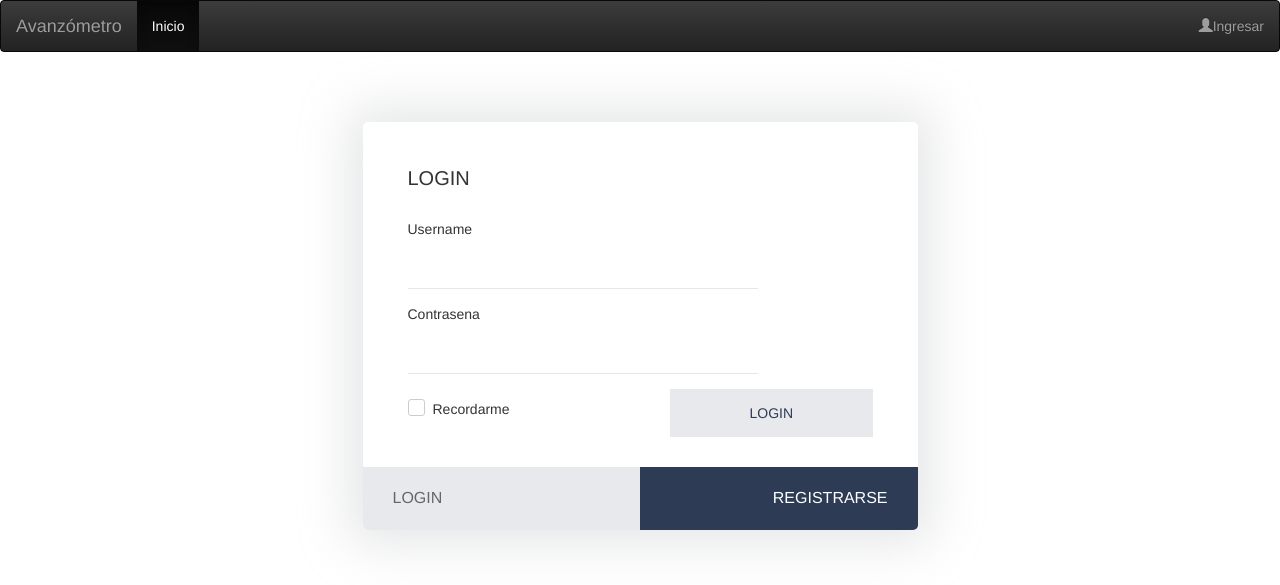
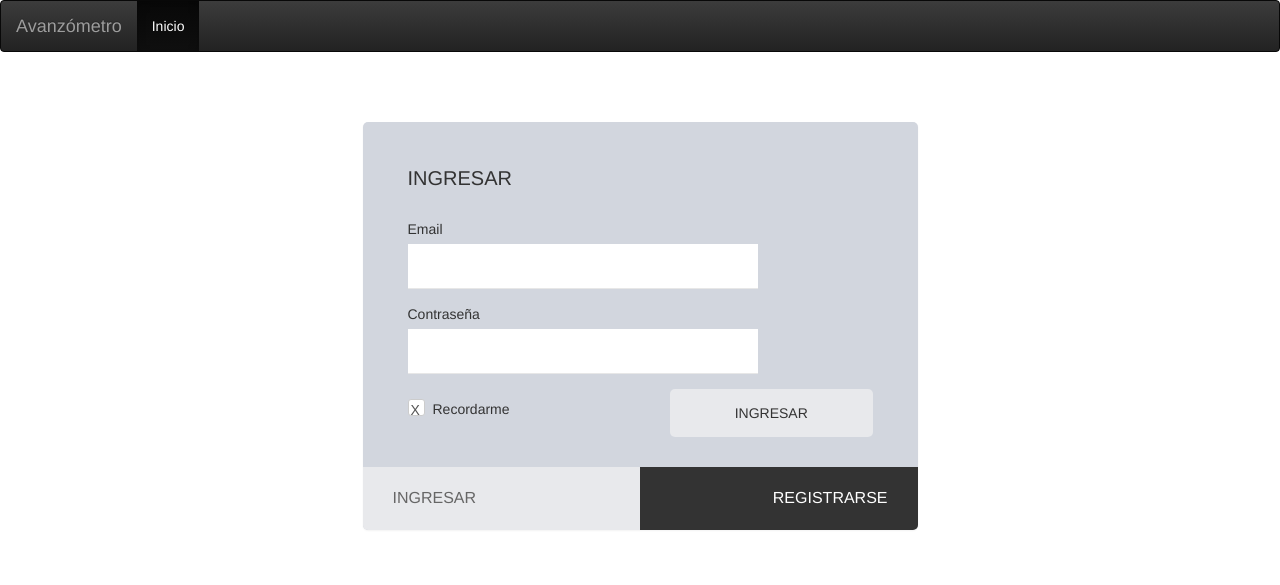
Before and after one commit to mabraca/Software, a Django app: template Avanzometro/template/registration/login.html in a window 1280 px wide. Shown: the top 585 px of the page. Run offline with Django 3.2, Linux system fonts and the light colour scheme; the template is opened without the code that fills it, so the values that code supplies are empty; parts of the project's set-up code (start-up, migrations or seed data) failed here and were passed over; some libraries are stand-ins or nearby versions.

Commit message:
PAra Abe

```diff
--- a/Avanzometro/settings.py
+++ b/Avanzometro/settings.py
@@ -86,8 +86,8 @@ DATABASES = {
     'default': {
         'ENGINE': 'django.db.backends.postgresql_psycopg2',
         'NAME': 'avanzometro',
-        'USER': 'software',
-        'PASSWORD': '123456',
+        'USER': 'avanzometro',
+        'PASSWORD': 'avanzometro',
         'HOST': '127.0.0.1',
         'PORT': '',
         'TEST': {
--- a/Avanzometro/static/css/main.css
+++ b/Avanzometro/static/css/main.css
@@ -32,9 +32,7 @@
 		.panel-login {
 			margin-top: 50px;
 		   border: none;
-		  -webkit-box-shadow: 0px 0px 49px 14px rgba(188,190,194,0.39);
-		  -moz-box-shadow: 0px 0px 49px 14px rgba(188,190,194,0.39);
-		  box-shadow: 0px 0px 49px 14px rgba(188,190,194,0.39);
+		   background-color: #d2d6de;
 		  }
 		.panel-login .checkbox input[type=checkbox]{
 		  margin-left: 0px;
@@ -85,8 +83,9 @@
 		  outline-offset: -2px;
 		}
 		.panel-login .checkbox input[type="checkbox"]:checked + label::after {
-		  font-family: 'FontAwesome';
-		  content: "\f00c";
+		  font-family: 'Arial';
+		  content: "X";
+		  font-size: 14px;
 		}
 		.panel-login>.panel-heading .tabs{
 		  padding: 0;
@@ -117,7 +116,7 @@
 		}
 		.panel-login>.panel-heading .register {
 		  padding: 20px 30px;
-		  background: #2d3b55;
+		  background: #333;
 		  border-bottom-right-radius: 5px;
 		}
 		.panel-login>.panel-heading a{
@@ -163,20 +162,20 @@
 		.btn-login {
 		  background-color: #E8E9EC;
 		  outline: none;
-		  color: #2D3B55;
+		  color: #333;
 		  font-size: 14px;
 		  height: auto;
 		  font-weight: normal;
 		  padding: 14px 0;
 		  text-transform: uppercase;
 		  border: none;
-		  border-radius: 0px;
+		  border-radius: 5px;
 		  box-shadow: none;
 		}
 		.btn-login:hover,
 		.btn-login:focus {
 		  color: #fff;
-		  background-color: #2D3B55;
+		  background-color: #333;
 		}
 		.forgot-password {
 		  text-decoration: underline;
@@ -191,7 +190,7 @@
 		.btn-register {
 		  background-color: #E8E9EC;
 		  outline: none;
-		  color: #2D3B55;
+		  color: #333;
 		  font-size: 14px;
 		  height: auto;
 		  font-weight: normal;
@@ -204,7 +203,7 @@
 		.btn-register:hover,
 		.btn-register:focus {
 		  color: #fff;
-		  background-color: #2D3B55;
+		  background-color: #333;
 		}
 		#id_username, #id_password{
 			width: 350px;
--- a/Avanzometro/template/registration/login.html
+++ b/Avanzometro/template/registration/login.html
@@ -1,11 +1,27 @@
-{% extends "base.html" %}
-{% block content %}
+<!DOCTYPE html>
+<html lang="en">
   <head>
+    <meta charset="utf-8">
+    <meta http-equiv="X-UA-Compatible" content="IE=edge">
+    <meta name="viewport" content="width=device-width, initial-scale=1">
  	<title>Avanzometro</title>
      	{% load static %}
+    <link rel="stylesheet" href="{% static 'css/bootstrap.css' %}">
+    <link rel="stylesheet" href="{% static 'css/bootstrap-theme.css' %}">
     <link rel="stylesheet" href="{% static 'css/main.css' %}">
+
 </head>
 <body>
+<nav class="navbar navbar-inverse">
+      <div class="container-fluid">
+        <div class="navbar-header">
+          <a class="navbar-brand" href="#">Avanzómetro</a>
+        </div>
+        <ul class="nav navbar-nav">
+          <li class="active"><a href="#">Inicio</a></li>
+        </ul>
+      </div>
+    </nav>
 <div class="container">
    <div class="row">
     <div class="col-md-6 col-md-offset-3">
@@ -15,22 +31,22 @@
             <div class="col-lg-12">
               <form id="login-form" method="post" action="." role="form" style="display: block;">
               	{% csrf_token %}
-                <h2>LOGIN</h2>
+                <h2>INGRESAR</h2>
                   <div class="form-group">
-                  	<label for="id_username">Username</label><br>
-                    <input id="id_username" type="text" name="username">
+                  	<label for="id_username">Email</label><br>
+                    <input id="id_username" type="email" name="username" pattern="[a-zA-Z_0-9]+@[a-zA-Z0-9]+.com" required>
                   </div>
                   <div class="form-group">
-                  	<label for="id_password">Contrasena</label>
+                  	<label for="id_password">Contraseña</label>
                     <br>
-                    <input id="id_password" type="password" name="password">
+                    <input id="id_password" type="password" name="password" required>
                   </div>
                   <div class="col-xs-6 form-group pull-left checkbox">
-                    <input id="checkbox1" type="checkbox" name="remember">
-                    <label for="checkbox1">Recordarme</label>
+                    <input id="checkbox" type="checkbox" name="remember" checked>
+                    <label for="checkbox">Recordarme</label>
                   </div>
                   <div class="col-xs-6 form-group pull-right">
-                        <input type="submit" name="login-submit" id="login-submit" tabindex="4" class="form-control btn btn-login" value="login">
+                        <input type="submit" name="login-submit" id="login-submit" tabindex="4" class="form-control btn btn-login" value="Ingresar">
                         <input type="hidden" name="next" value="/" />
                   </div>
 
@@ -64,7 +80,7 @@
         <div class="panel-heading">
           <div class="row">
             <div class="col-xs-6 tabs">
-              <a href="#" class="active" id="login-form-link"><div class="login">LOGIN</div></a>
+              <a href="#" class="active" id="login-form-link"><div class="login">INGRESAR</div></a>
             </div>
             <div class="col-xs-6 tabs">
               <a href="#" id="register-form-link"><div class="register">REGISTRARSE</div></a>
@@ -100,4 +116,4 @@
 });
 
   </script>
-{% endblock %}
+</html>
--- a/Avanzometro/urls.py
+++ b/Avanzometro/urls.py
@@ -21,10 +21,6 @@ from avanzometro import views as v
 urlpatterns = [
     url(r'^', include('avanzometro.urls')),
     url(r'^admin/', admin.site.urls),
-    #url(r'^$', v.main_page),
-    #url(r'^user/(\w+)/$', user_page),
     url(r'^login/$', auth_views.login, name='login'),
-    #url(r'^index/$', auth_views.form),
-    #url(r'^logout/$', v.logout_page),
-    #url(r'^register/$', v.register_page),
+
 ]
```
Also changed, not shown: avanzometro/views.py (+2 -8 lines).
